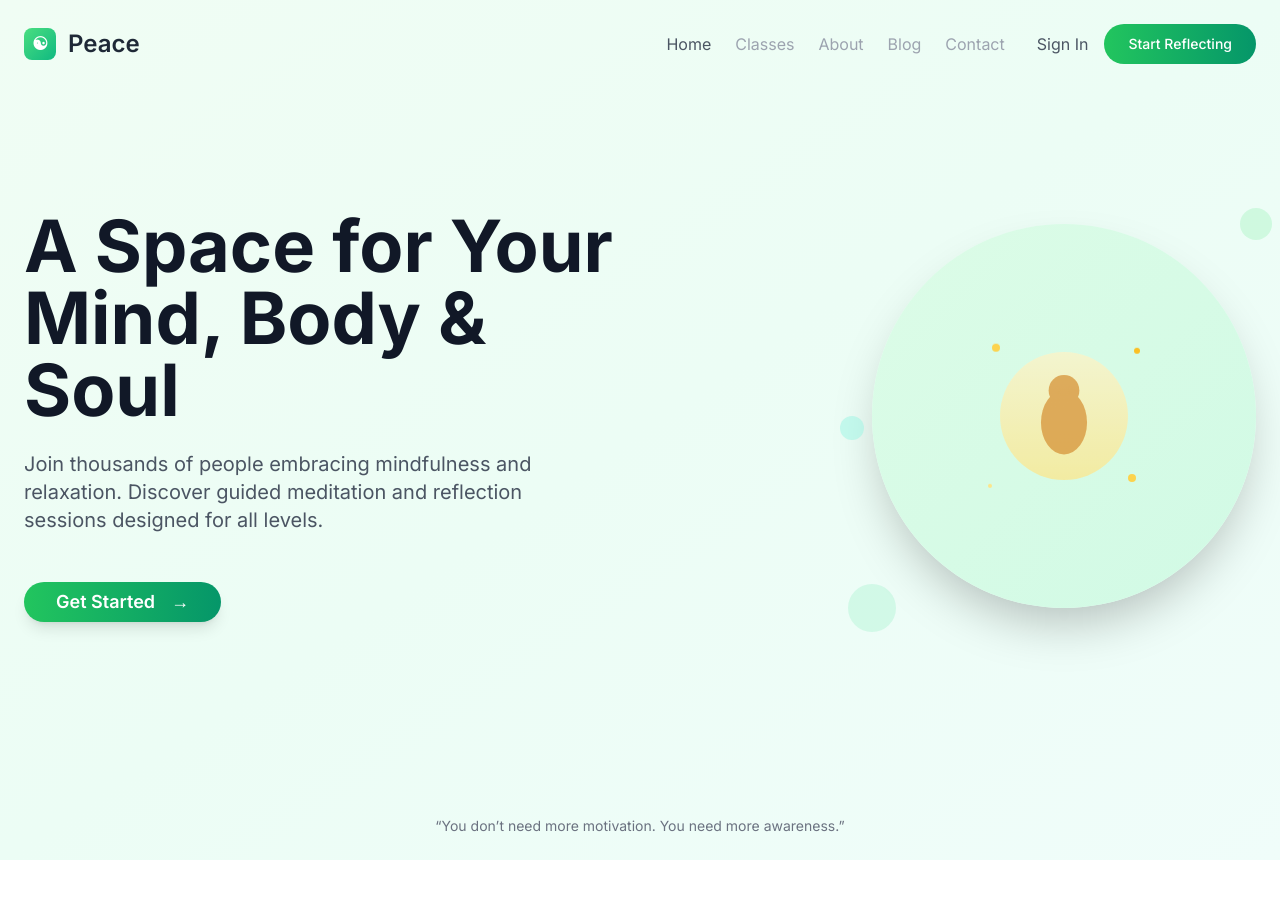
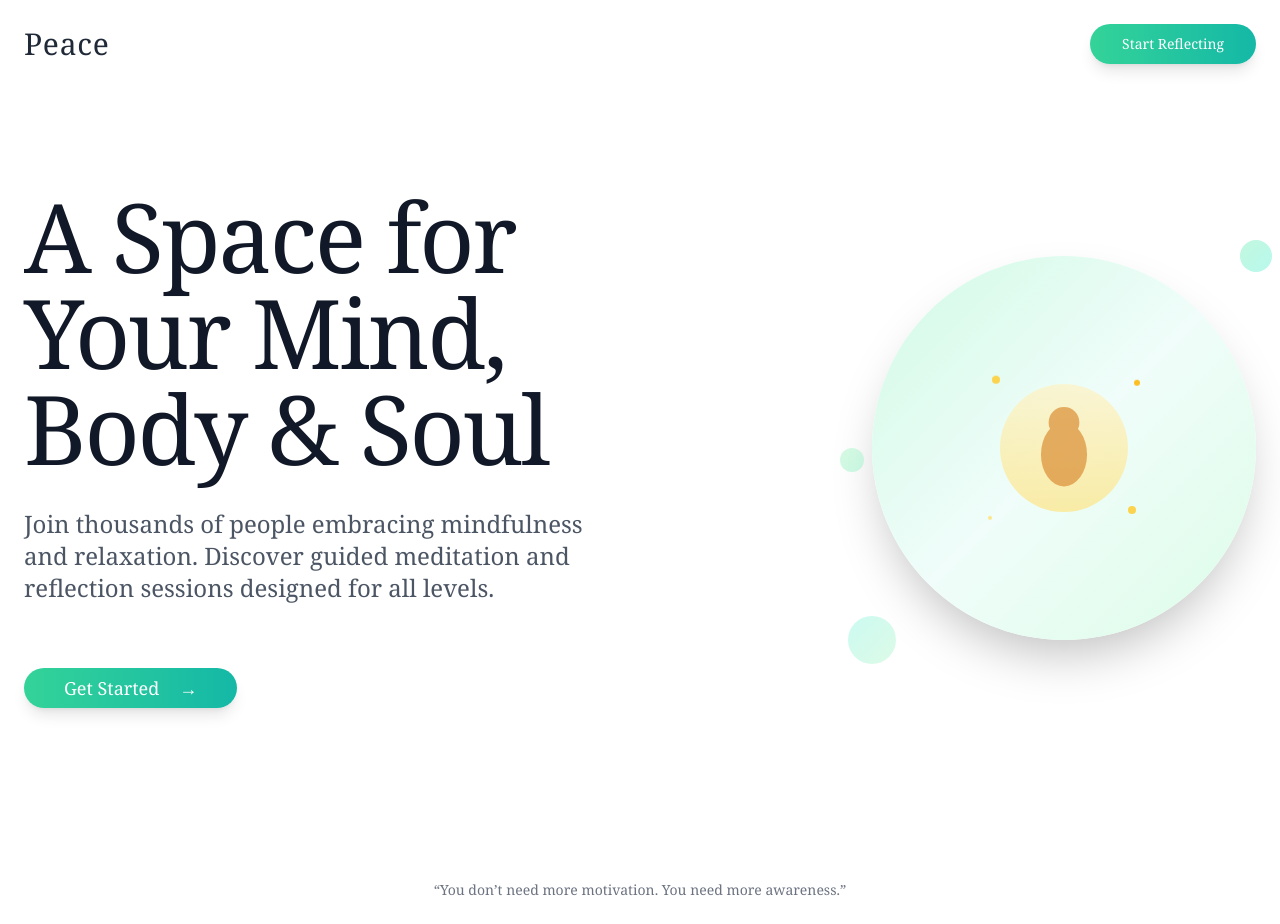
Before and after one commit to Shrinivasofficial/evening-stillness-reflections, a React (Vite) app: page / in a window 1280 px wide. Before the commit the page ends 860 px from the top, so only its background shows below. Built offline with nearby package versions, Linux system fonts and the light colour scheme.

Commit message:
Refactor: Apply gradient to right corner and button styles
Apply the green gradient to the right corner of the landing page and the "Start Reflecting" button. Also, apply the gradient to the buttons after sign-in. Maintain a clean and neat design with the existing font.

```diff
--- a/src/components/EveningReflectionDashboard.tsx
+++ b/src/components/EveningReflectionDashboard.tsx
@@ -25,88 +25,57 @@ export default function EveningReflectionDashboard() {
 
   if (!user) {
     return (
-      <div className="font-sans bg-gradient-to-br from-green-50 via-emerald-50 to-teal-50 min-h-screen">
+      <div className="font-serif bg-white min-h-screen">
         {/* Header */}
         <header className="w-full px-6 py-6 flex items-center justify-between">
           <div className="flex items-center">
-            <div className="w-8 h-8 bg-gradient-to-br from-green-400 to-emerald-500 rounded-lg flex items-center justify-center mr-3">
-              <span className="text-white font-bold text-lg">☯</span>
-            </div>
-            <h1 className="text-2xl font-semibold text-gray-800">Peace</h1>
+            <h1 className="text-3xl font-light text-gray-800 tracking-wide">Peace</h1>
           </div>
 
-          <div className="hidden md:flex items-center space-x-8">
-            <nav className="flex space-x-6">
-              <a href="#" className="text-gray-600 hover:text-gray-800 transition-colors">Home</a>
-              <a href="#" className="text-gray-400 hover:text-gray-600 transition-colors">Classes</a>
-              <a href="#" className="text-gray-400 hover:text-gray-600 transition-colors">About</a>
-              <a href="#" className="text-gray-400 hover:text-gray-600 transition-colors">Blog</a>
-              <a href="#" className="text-gray-400 hover:text-gray-600 transition-colors">Contact</a>
-            </nav>
-
-            <div className="flex items-center space-x-4">
-              <button
-                onClick={() => setShowAuth(true)}
-                className="text-gray-600 hover:text-gray-800 transition-colors"
-              >
-                Sign In
-              </button>
           <Button
             onClick={() => setShowAuth(true)}
-                className="bg-gradient-to-r from-green-500 to-emerald-600 hover:from-green-600 hover:to-emerald-700 text-white px-6 py-2 rounded-full transition-all duration-300"
+            className="bg-gradient-to-r from-emerald-400 to-teal-500 hover:from-emerald-500 hover:to-teal-600 text-white px-8 py-3 rounded-full font-medium transition-all duration-300 shadow-lg hover:shadow-xl"
           >
             Start Reflecting
           </Button>
-            </div>
-          </div>
-
-          {/* Mobile menu button */}
-          <div className="md:hidden">
-            <Button
-              onClick={() => setShowAuth(true)}
-              className="bg-gradient-to-r from-green-500 to-emerald-600 hover:from-green-600 hover:to-emerald-700 text-white px-4 py-2 rounded-full text-sm"
-            >
-              Start Reflecting
-            </Button>
-          </div>
         </header>
 
         {/* Main Content */}
-        <div className="container max-w-7xl mx-auto px-6 py-12">
-          <div className="grid grid-cols-1 lg:grid-cols-2 gap-12 items-center min-h-[70vh]">
+        <div className="container max-w-7xl mx-auto px-6 py-20">
+          <div className="grid grid-cols-1 lg:grid-cols-2 gap-16 items-center min-h-[70vh]">
             {/* Left Content */}
+            <div className="space-y-10">
               <div className="space-y-8">
-              <div className="space-y-6">
-                <h1 className="text-5xl md:text-6xl lg:text-7xl font-bold text-gray-900 leading-tight">
+                <h1 className="text-6xl md:text-7xl lg:text-8xl font-light text-gray-900 leading-tight tracking-tight">
                   A Space for Your Mind, Body & Soul
                 </h1>
-                <p className="text-lg md:text-xl text-gray-600 leading-relaxed max-w-lg">
+                <p className="text-xl md:text-2xl text-gray-600 leading-relaxed font-light max-w-2xl">
                   Join thousands of people embracing mindfulness and relaxation.
                   Discover guided meditation and reflection sessions designed for all levels.
                 </p>
               </div>
 
-              <div className="pt-4">
+              <div className="pt-6">
                 <Button
                   onClick={() => setShowAuth(true)}
-                  className="bg-gradient-to-r from-green-500 to-emerald-600 hover:from-green-600 hover:to-emerald-700 text-white px-8 py-4 rounded-full text-lg font-semibold transition-all duration-300 shadow-lg hover:shadow-xl transform hover:scale-105"
+                  className="bg-gradient-to-r from-emerald-400 to-teal-500 hover:from-emerald-500 hover:to-teal-600 text-white px-10 py-4 rounded-full text-lg font-medium transition-all duration-300 shadow-lg hover:shadow-xl transform hover:scale-105"
                 >
                   Get Started
-                  <span className="ml-2">→</span>
+                  <span className="ml-3">→</span>
                 </Button>
               </div>
             </div>
 
-            {/* Right Content - Buddha Animation */}
+            {/* Right Content - Girl Image with Gradient Background */}
             <div className="flex justify-center lg:justify-end">
               <div className="relative">
-                <div className="w-96 h-96 bg-gradient-to-br from-green-100 to-emerald-100 rounded-full flex items-center justify-center shadow-2xl">
+                <div className="w-96 h-96 bg-gradient-to-br from-emerald-100 via-teal-50 to-green-100 rounded-full flex items-center justify-center shadow-2xl">
                   <BuddhaAnimation />
                 </div>
-                {/* Decorative elements */}
-                <div className="absolute -top-4 -right-4 w-8 h-8 bg-green-200 rounded-full opacity-60"></div>
-                <div className="absolute -bottom-6 -left-6 w-12 h-12 bg-emerald-200 rounded-full opacity-40"></div>
-                <div className="absolute top-1/2 -left-8 w-6 h-6 bg-teal-200 rounded-full opacity-50"></div>
+                {/* Decorative gradient elements */}
+                <div className="absolute -top-4 -right-4 w-8 h-8 bg-gradient-to-br from-emerald-200 to-teal-200 rounded-full opacity-70"></div>
+                <div className="absolute -bottom-6 -left-6 w-12 h-12 bg-gradient-to-br from-teal-200 to-green-200 rounded-full opacity-50"></div>
+                <div className="absolute top-1/2 -left-8 w-6 h-6 bg-gradient-to-br from-green-200 to-emerald-200 rounded-full opacity-60"></div>
               </div>
             </div>
           </div>
@@ -135,9 +104,9 @@ export default function EveningReflectionDashboard() {
   }
 
   return (
-    <div className="font-sans bg-white min-h-screen">
+    <div className="font-serif bg-white min-h-screen">
       <header className="w-full px-4 py-4 border-b border-gray-200 bg-white flex items-center justify-between mb-4">
-        <div className="font-semibold text-xl tracking-tight text-gray-800">Peace - Evening Reflection Journal</div>
+        <div className="font-light text-2xl tracking-wide text-gray-800">Peace - Evening Reflection Journal</div>
         <UserAuthPanel />
       </header>
       <div className="container max-w-6xl py-12 px-2 md:px-6 lg:px-8">
@@ -148,7 +117,7 @@ export default function EveningReflectionDashboard() {
             <WeeklySummary entries={reflections} />
             {loading ? (
               <div className="text-center py-8">
-                <div className="animate-spin rounded-full h-8 w-8 border-b-2 border-green-500 mx-auto"></div>
+                <div className="animate-spin rounded-full h-8 w-8 border-b-2 border-emerald-500 mx-auto"></div>
                 <p className="mt-2 text-gray-500">Loading your reflections...</p>
               </div>
             ) : (
--- a/src/components/ui/button.tsx
+++ b/src/components/ui/button.tsx
@@ -1,3 +1,4 @@
+
 import * as React from "react"
 import { Slot } from "@radix-ui/react-slot"
 import { cva, type VariantProps } from "class-variance-authority"
@@ -9,15 +10,15 @@ const buttonVariants = cva(
   {
     variants: {
       variant: {
-        default: "bg-primary text-primary-foreground hover:bg-primary/90",
+        default: "bg-gradient-to-r from-emerald-400 to-teal-500 hover:from-emerald-500 hover:to-teal-600 text-white transition-all duration-300",
         destructive:
           "bg-destructive text-destructive-foreground hover:bg-destructive/90",
         outline:
           "border border-input bg-background hover:bg-accent hover:text-accent-foreground",
         secondary:
-          "bg-secondary text-secondary-foreground hover:bg-secondary/80",
-        ghost: "hover:bg-accent hover:text-accent-foreground",
-        link: "text-primary underline-offset-4 hover:underline",
+          "bg-gradient-to-r from-emerald-50 to-teal-50 text-emerald-700 hover:from-emerald-100 hover:to-teal-100 border border-emerald-200",
+        ghost: "hover:bg-emerald-50 hover:text-emerald-700",
+        link: "text-emerald-600 underline-offset-4 hover:underline",
       },
       size: {
         default: "h-10 px-4 py-2",
--- a/src/index.css
+++ b/src/index.css
@@ -1,3 +1,4 @@
+
 @tailwind base;
 @tailwind components;
 @tailwind utilities;
@@ -15,8 +16,8 @@
     --popover: 0 0% 100%;
     --popover-foreground: 222.2 84% 4.9%;
 
-    --primary: 222.2 47.4% 11.2%;
-    --primary-foreground: 210 40% 98%;
+    --primary: 158 64% 52%;
+    --primary-foreground: 0 0% 100%;
 
     --secondary: 210 40% 96.1%;
     --secondary-foreground: 222.2 47.4% 11.2%;
@@ -32,7 +33,7 @@
 
     --border: 214.3 31.8% 91.4%;
     --input: 214.3 31.8% 91.4%;
-    --ring: 222.2 84% 4.9%;
+    --ring: 158 64% 52%;
 
     --radius: 0.5rem;
 
@@ -63,8 +64,8 @@
     --popover: 222.2 84% 4.9%;
     --popover-foreground: 210 40% 98%;
 
-    --primary: 210 40% 98%;
-    --primary-foreground: 222.2 47.4% 11.2%;
+    --primary: 158 64% 52%;
+    --primary-foreground: 0 0% 100%;
 
     --secondary: 217.2 32.6% 17.5%;
     --secondary-foreground: 210 40% 98%;
@@ -80,7 +81,7 @@
 
     --border: 217.2 32.6% 17.5%;
     --input: 217.2 32.6% 17.5%;
-    --ring: 212.7 26.8% 83.9%;
+    --ring: 158 64% 52%;
     --sidebar-background: 240 5.9% 10%;
     --sidebar-foreground: 240 4.8% 95.9%;
     --sidebar-primary: 224.3 76.3% 48%;
@@ -101,3 +102,10 @@
     @apply bg-background text-foreground;
   }
 }
+
+/* Custom button gradients for the authenticated state */
+@layer components {
+  .btn-gradient {
+    @apply bg-gradient-to-r from-emerald-400 to-teal-500 hover:from-emerald-500 hover:to-teal-600;
+  }
+}
```
Lines whose indentation alone changed are shown as unchanged.
